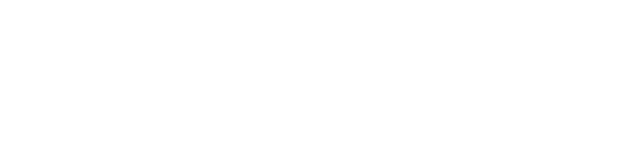
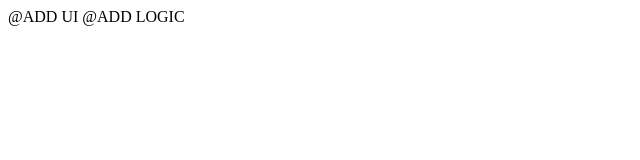
Before and after one commit to irvanster/coffeshop-html, a plain HTML site: page src/checkout.html in a window 1280 px wide. Shown: the whole page, without its empty margins (0-640 px from the left). Drawn offline with Linux system fonts and the light colour scheme.

Commit message:
feature: checkout

```diff
--- a/src/checkout.html
+++ b/src/checkout.html
@@ -7,6 +7,7 @@
     <title>Document</title>
 </head>
 <body>
-
+    @ADD UI
+    @ADD LOGIC
 </body>
 </html>
--- /dev/null
+++ b/src/style/checkout.css
@@ -0,0 +1,3 @@
+.ui {
+    /**/
+}
```
